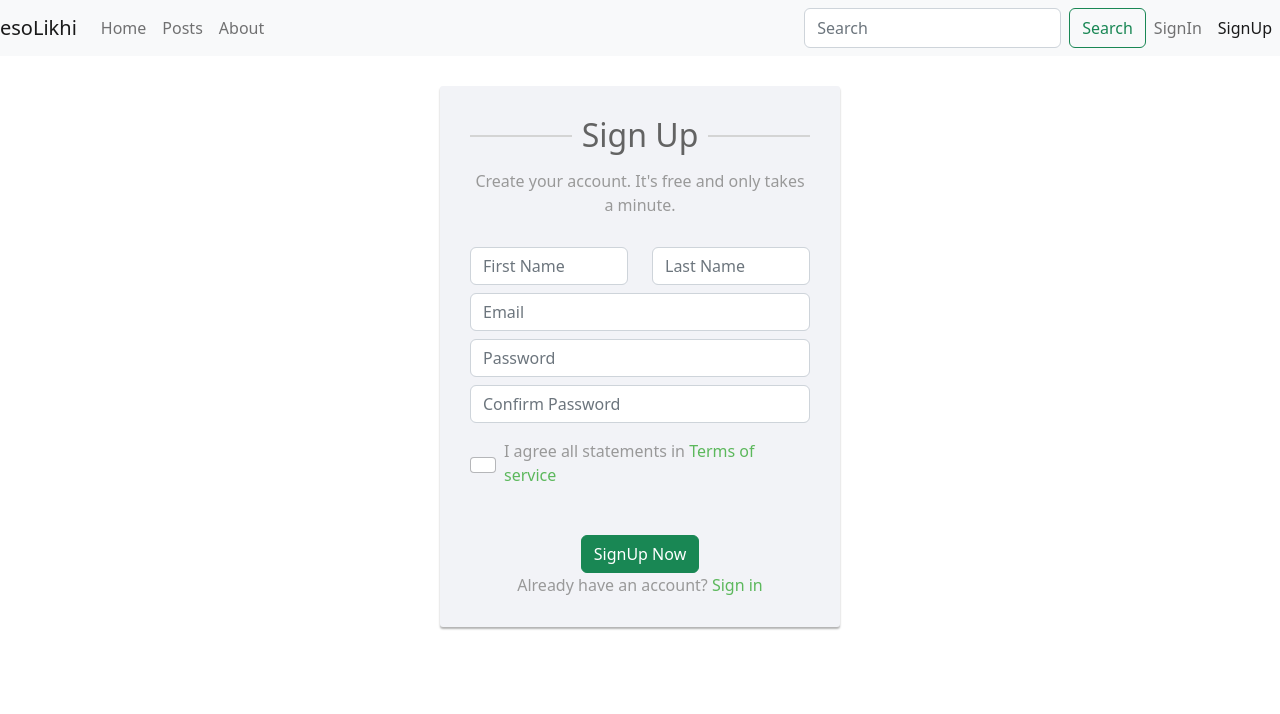
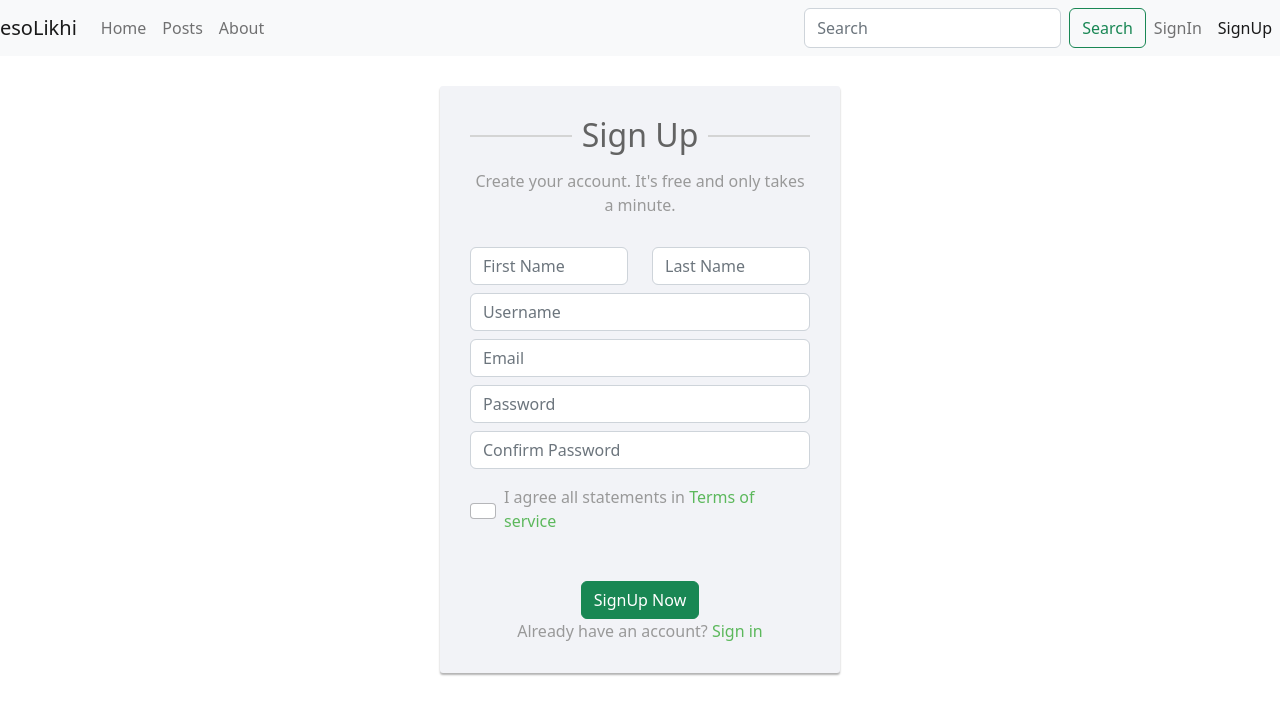
Before and after one commit to HussainShafayet/esolikhi, a React (Create React App) app: page /signup in a window 1280 px wide. Shown: the top 714 px of the page. Built offline with nearby package versions, Linux system fonts and the light colour scheme; no server answers; the HTML template or start-up script is replaced by a standard one.

Commit message:
registration done with login

```diff
--- a/src/components/Nav/Account.js
+++ b/src/components/Nav/Account.js
@@ -1,8 +1,10 @@
 import React from 'react';
-import { Nav } from 'react-bootstrap';
 import { NavLink } from 'react-router-dom';
+import { useAuth } from '../../contexts/AuthContext';
 
 export default function Account() {
+  const { currentUser,logout } = useAuth();
+  const username = currentUser ? currentUser.displayName : "";
   return (
     <>
       {/* <Nav className="me-auto my-2 my-lg-0">
@@ -13,12 +15,23 @@ export default function Account() {
           SignUp
         </NavLink>
       </Nav> */}
+      {!currentUser ?
+      <>
       <NavLink className="nav-link" to="signin">
         SignIn
       </NavLink>
       <NavLink className="nav-link" to="signup">
         SignUp
+      </NavLink> </> :
+      <>
+      <NavLink className="nav-link" to="user">
+        {username}
       </NavLink>
+      <NavLink className="nav-link" to="logout" onClick={logout}>
+        Logout
+      </NavLink>
+      </>
+      }
     </>
   );
 }
--- a/src/components/pages/SignUp.js
+++ b/src/components/pages/SignUp.js
@@ -1,17 +1,55 @@
-import React, { useState } from 'react'
+import React, { useEffect, useState } from 'react'
 import { Button, Form } from 'react-bootstrap'
 import  signupStyle  from '../../assets/css/Nav/signup.module.css'
 import { Link } from "react-router-dom";
 import { useAuth } from "../../contexts/AuthContext";
+import { useNavigate } from 'react-router-dom';
 
 export default function SignUp() {
   const [loading, setLoading] = useState(false);
   const [error,setError] = useState(null);
+  const [firstName, setFirstName] = useState('');
+  const [lastName, setLastName] = useState('');
+  const [username, setUsername] = useState('');
+  const [email, setEmail] = useState('');
+  const [password, setPassword] = useState('');
+  const [confirmPassword, setConfirmPassword] = useState('');
+  const [check, setCheck] = useState(false);
   const { signup } = useAuth();
+  const navigate = useNavigate();
+
+  const handleSignup = (e)=>{
+    e.preventDefault();
+    console.log(username, email,check, password);
+    try{
+      if(password === confirmPassword){
+        if(check){
+          setError('');
+          setLoading(true)
+          signup(email, password, username)
+          setLoading(false)
+          navigate('/');
+
+        }else{
+          setError('Your must check terms and conditions.')
+          return
+        }
+      }else{
+        setError('Password not matching!')
+        return
+      }
+    }catch(error){
+      console.log('registraion error')
+    }
+  }
   return (
     <>
       <div className={signupStyle.signupForm}>
-        <Form method="post" className={signupStyle.form}>
+        <Form
+          method="post"
+          className={signupStyle.form}
+          onSubmit={handleSignup}
+        >
           <h2>Sign Up</h2>
           <p className={signupStyle.hintText}>
             Create your account. It's free and only takes a minute.
@@ -24,6 +62,7 @@ export default function SignUp() {
                   name="first_name"
                   placeholder="First Name"
                   required="required"
+                  onInput={(e) => setFirstName(e.target.value)}
                 />
               </div>
               <div className="col-sm-6">
@@ -32,9 +71,19 @@ export default function SignUp() {
                   name="last_name"
                   placeholder="Last Name"
                   required="required"
+                  onInput={(e) => setLastName(e.target.value)}
                 />
               </div>
             </div>
+          </Form.Group>
+          <Form.Group className="mb-2">
+            <Form.Control
+              type="text"
+              name="username"
+              placeholder="Username"
+              required="required"
+              onInput={(e) => setUsername(e.target.value)}
+            />
           </Form.Group>
           <Form.Group className="mb-2">
             <Form.Control
@@ -42,6 +91,7 @@ export default function SignUp() {
               name="email"
               placeholder="Email"
               required="required"
+              onInput={(e) => setEmail(e.target.value)}
             />
           </Form.Group>
           <Form.Group className="mb-2">
@@ -50,6 +100,7 @@ export default function SignUp() {
               name="password"
               placeholder="Password"
               required="required"
+              onInput={(e) => setPassword(e.target.value)}
             />
           </Form.Group>
           <Form.Group className="mb-3">
@@ -58,22 +109,29 @@ export default function SignUp() {
               name="confirm_password"
               placeholder="Confirm Password"
               required="required"
+              onInput={(e) => setConfirmPassword(e.target.value)}
             />
           </Form.Group>
           <Form.Group className="form-check d-flex align-items-center mb-5">
-            <Form.Control className="form-check-input me-2" type="checkbox" />
+            <Form.Control className="form-check-input me-2" type="checkbox" onInput={(e)=>setCheck(e.target.checked)} />
             <Form.Label className="mb-0">
-              I agree all statements in <Link className='d-inline' to=''>Terms of service</Link>
+              I agree all statements in{" "}
+              <Link className="d-inline" to="">
+                Terms of service
+              </Link>
             </Form.Label>
           </Form.Group>
-          <Form.Group className='text-center'>
+          <Form.Group className="text-center">
             <Button type="submit" className="btn btn-success btn-block">
               SignUp Now
             </Button>
           </Form.Group>
           <div className="text-center">
-          Already have an account? <Link className='d-inline' to="/signin">Sign in</Link>
-        </div>
+            Already have an account?{" "}
+            <Link className="d-inline" to="/signin">
+              Sign in
+            </Link>
+          </div>
         </Form>
       </div>
     </>
```
